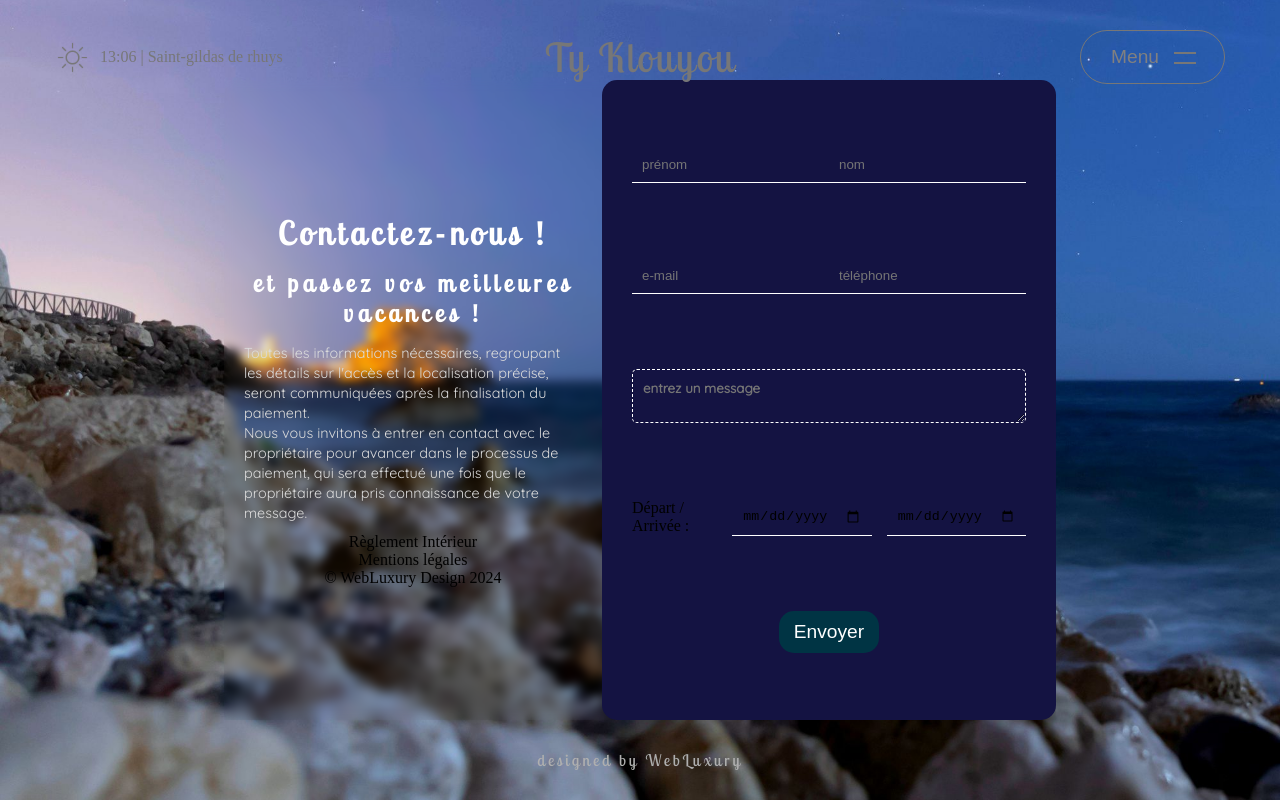
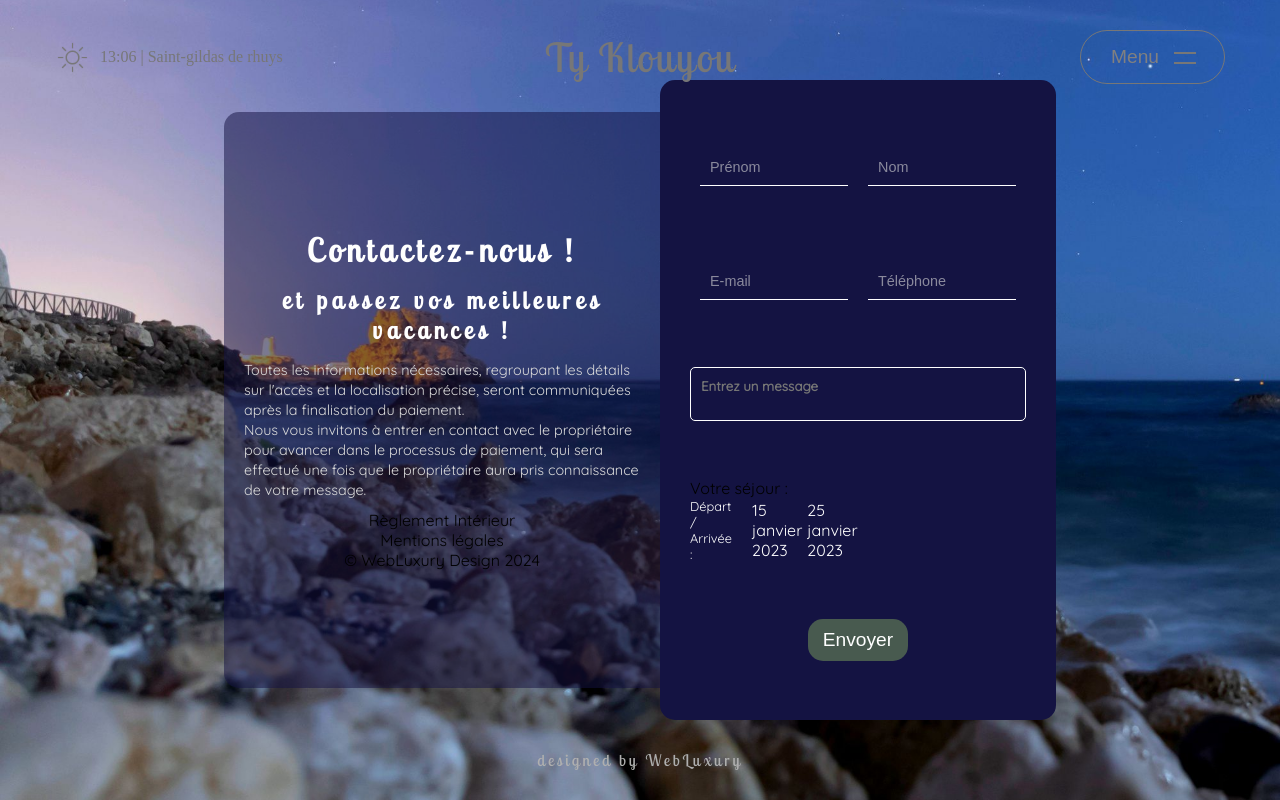
Before and after one commit to Adrien-legeleu/Ty-Klouyou-maison, a React (Create React App) app in the folder tyklouyou/: page /contact in a window 1280 px wide. Built offline with nearby package versions, Linux system fonts and the light colour scheme.

Commit message:
ty klouyou

```diff
--- a/tyklouyou/src/pages/Contact.jsx
+++ b/tyklouyou/src/pages/Contact.jsx
@@ -8,16 +8,30 @@ const Contact = () => {
       <div className="contact">
         <div className="contact-form">
           <form className="form">
-          <input type="text" placeholder="prénom" />
-          <input type="text" placeholder="nom" />
-          <input type="text" placeholder="e-mail" />
-          <input type="text" placeholder="téléphone" />
-          <div className="date">
+            <div className="input">
+              <input type="text" placeholder="Prénom" />
+            </div>
+            <div className="input">
+              <input type="text" placeholder="Nom" />
+            </div>
+            <div className="input">
+              <input type="text" placeholder="E-mail" />
+            </div>
+            <div className="input">
+              <input type="text" placeholder="Téléphone" />
+            </div>
+
+            <div className="stay-container">
+              <p>Votre séjour :</p>
+              <div className="stay">
                 <p>Départ / Arrivée : </p>
-            <input type="date" />
-            <input type="date" />
+              <div className="date-content">
+                <span>15 janvier 2023</span>
+                <span>25 janvier 2023</span>
               </div>
-          <textarea placeholder="entrez un message"></textarea>
+              </div>
+            </div>
+            <textarea placeholder="Entrez un message"></textarea>
             <div className="btn">
               <button type="submit">Envoyer</button>
             </div>
--- a/tyklouyou/src/style/pages/_contact.scss
+++ b/tyklouyou/src/style/pages/_contact.scss
@@ -8,8 +8,8 @@
   .contact {
     width: 65%;
     height: 80%;
-    backdrop-filter: blur(5px);
     @include AlignChild(row-reverse, center, center);
+    font-family: $fontR;
 
     .contact-form {
       height: 100%;
@@ -27,12 +27,23 @@
         height: 100%;
         padding: 30px;
 
-        input {
-          border: none;
-          border-bottom: 1px solid rgb(255, 255, 255);
-          background: transparent;
-          outline: none;
-          padding: 10px;
+        .input{
+            @include AlignChild(row,center,center);
+            padding:10px;
+            input{
+                &::placeholder{
+                    color: rgba(216, 216, 216, 0.6);
+                }
+                padding: 10px;
+                display: inline-block;
+                width: 100%;
+                border: none;
+                border-bottom: 1px solid white;
+                background: transparent;
+                outline: none;
+                color: white;
+                font-size: 0.9rem;
+            }
         }
 
         textarea {
@@ -42,29 +53,51 @@
           outline: none;
           border: none;
           background: transparent;
-          border: 1px dashed rgb(255, 255, 255);
+          border: 1px solid rgb(255, 255, 255);
           padding: 10px;
           border-radius: 5px;
+          resize: none;
+          min-width: 100%;
+          color: white;
         }
 
-        .date {
+        .stay {
           grid-area: f;
           @include AlignChild(row, center, center);
-          gap: 15px;
+          color: white;
 
           p {
-            margin-right: 15px;
+            font-size: 0.8rem;
+            flex: 1;
+          }
+          .date-content{
+            padding-left: 20px;
+            box-sizing: border-box;
+            @include AlignChild(row, center, center);
+            gap: 5px;
+              input{
+                background: transparent;
+                color: white;
+                border: none;
+              }
           }
         }
         .btn {
           grid-area: g;
           @include AlignChild(row, center, center);
+          button{
+            background: $green1;
+          }
         }
       }
     }
     .contact-text {
       padding: 20px;
       flex: 1;
+    height: 90%;
+        width: 90%;
+        border-radius: 15px 0 0 15px;
+      background: #14134283;
       @include AlignChild(column, center, center);
       text-align: center;
       h1,
```
Lines whose indentation alone changed are shown as unchanged.
